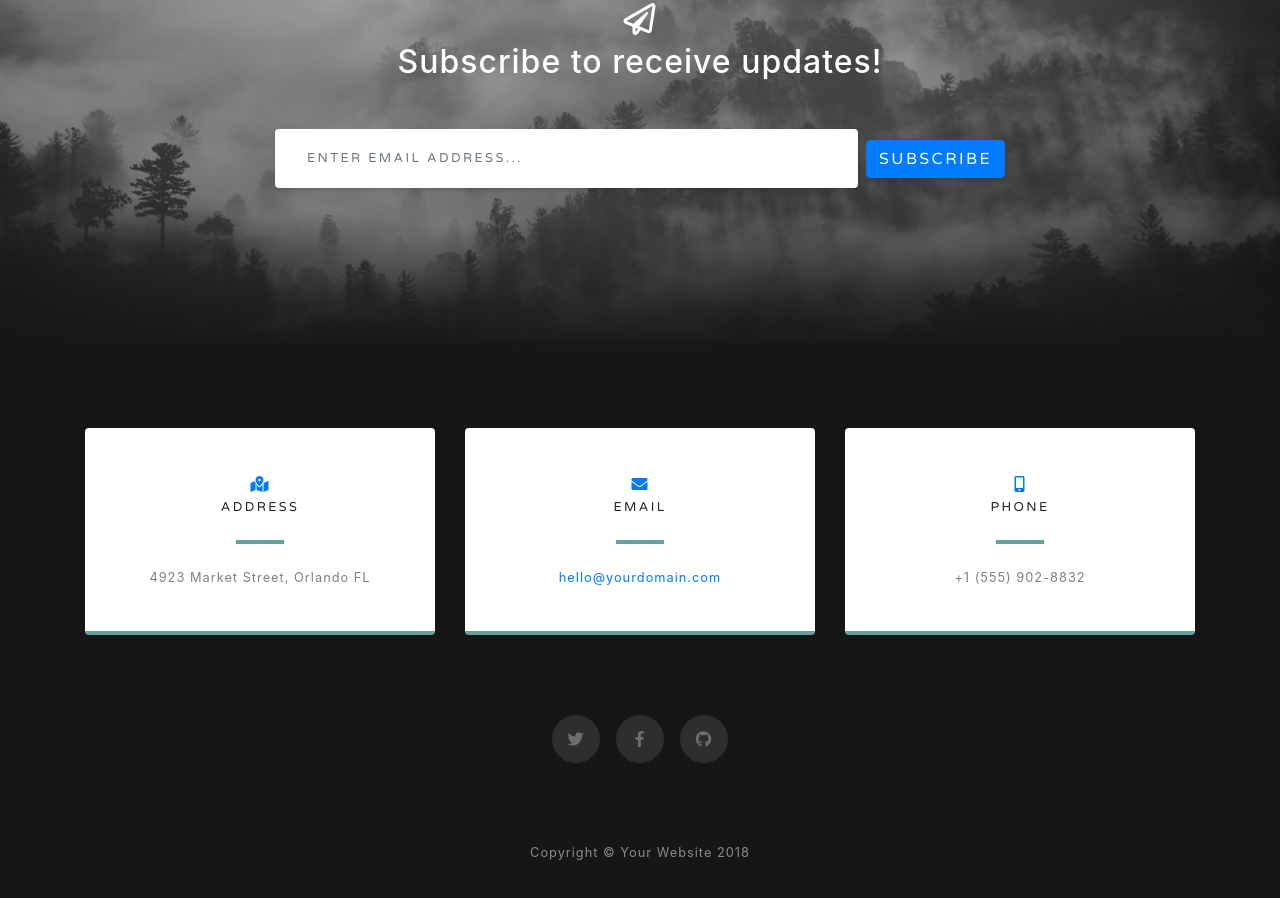
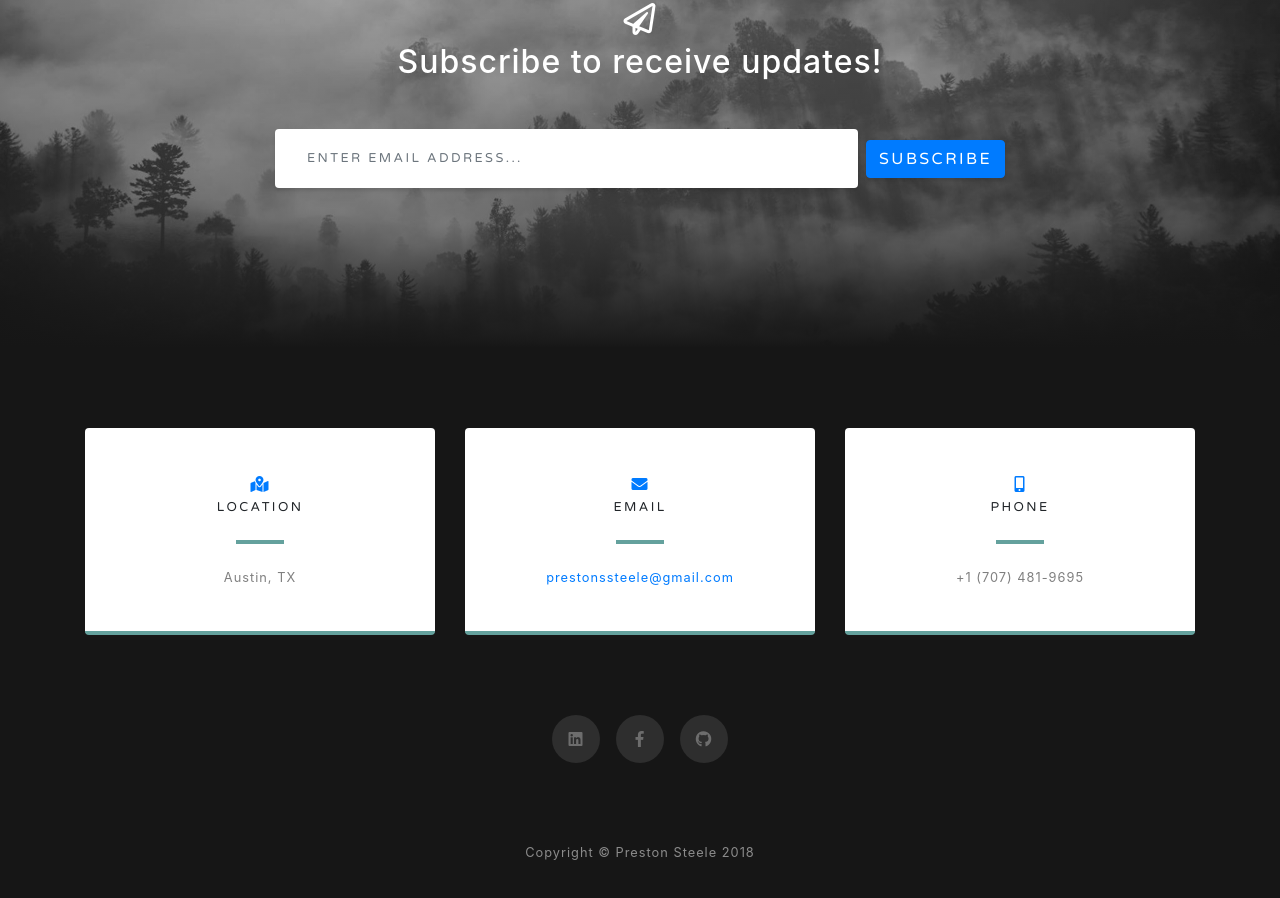
Before and after one commit to prestonsteele/prestonsteele-website, a website with bundled scripts: page index.html in a window 1280 px wide. Shown: the part 3106-4004 px from the top of the page. Built offline with nearby package versions, Linux system fonts and the light colour scheme.

Commit message:
Update Contact Info
Update Contact Info

```diff
--- a/index.html
+++ b/index.html
@@ -159,9 +159,10 @@
             <div class="card py-4 h-100">
               <div class="card-body text-center">
                 <i class="fas fa-map-marked-alt text-primary mb-2"></i>
-                <h4 class="text-uppercase m-0">Address</h4>
+                <h4 class="text-uppercase m-0">Location</h4>
                 <hr class="my-4">
-                <div class="small text-black-50">4923 Market Street, Orlando FL</div>
+                <div class="small text-black-50">
+                  Austin, TX</div>
               </div>
             </div>
           </div>
@@ -173,7 +174,7 @@
                 <h4 class="text-uppercase m-0">Email</h4>
                 <hr class="my-4">
                 <div class="small text-black-50">
-                  <a href="#">hello@yourdomain.com</a>
+                  <a href="#">prestonssteele@gmail.com</a>
                 </div>
               </div>
             </div>
@@ -185,20 +186,20 @@
                 <i class="fas fa-mobile-alt text-primary mb-2"></i>
                 <h4 class="text-uppercase m-0">Phone</h4>
                 <hr class="my-4">
-                <div class="small text-black-50">+1 (555) 902-8832</div>
+                <div class="small text-black-50">+1 (707) 481-9695</div>
               </div>
             </div>
           </div>
         </div>
 
         <div class="social d-flex justify-content-center">
-          <a href="#" class="mx-2">
-            <i class="fab fa-twitter"></i>
+          <a href="https://www.linkedin.com/in/prestonssteele/" class="mx-2">
+            <i class="fab fa-linkedin"></i>
           </a>
-          <a href="#" class="mx-2">
+          <a href="https://www.facebook.com/preston.steele" class="mx-2">
             <i class="fab fa-facebook-f"></i>
           </a>
-          <a href="#" class="mx-2">
+          <a href="https://github.com/prestonsteele" class="mx-2">
             <i class="fab fa-github"></i>
           </a>
         </div>
@@ -209,7 +210,7 @@
     <!-- Footer -->
     <footer class="bg-black small text-center text-white-50">
       <div class="container">
-        Copyright &copy; Your Website 2018
+        Copyright &copy; Preston Steele 2018
       </div>
     </footer>
 
```
